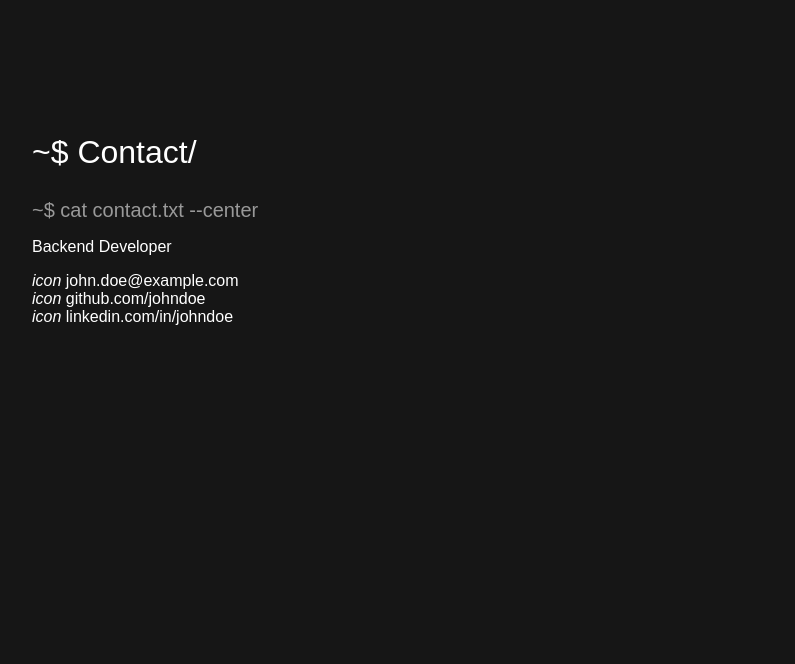
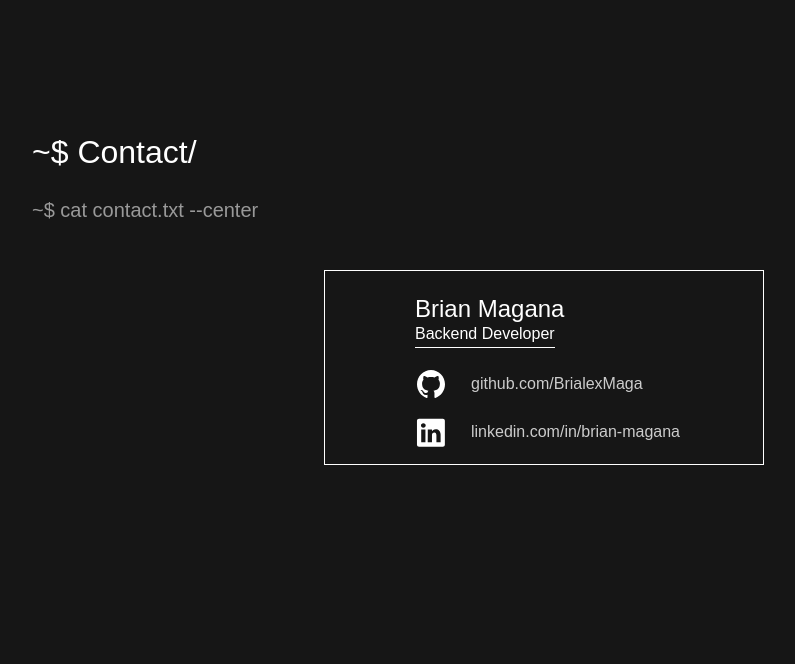
Before and after one commit to BrialexMaga/portfolio, a Flask app: page / in a window 1280 px wide. Shown: the part 3956-4620 px from the top of the page, without its empty margins (96-891 px from the left). Run offline with Flask 3, Linux system fonts and the light colour scheme; some web fonts are replaced.

Commit message:
Style contact section and add contact info

```diff
--- a/static/css/style.css
+++ b/static/css/style.css
@@ -284,6 +284,62 @@ h2 {
     margin-bottom: 4.5rem;
 }
 
+.card {
+    max-width: 440px;
+    border: white solid 1px;
+    margin: 3rem auto;
+    padding-left: 90px;
+}
+
+.card p {
+    margin: 0;
+    margin-bottom: 1.25em;
+}
+
+.card .name-info {
+    margin-top: 1em;
+    margin-bottom: 0.1em;
+    font-size: 1.5rem;
+}
+
+.title-info {
+    position: relative;
+    display: inline-block;
+    font-size: 1rem;
+}
+
+.title-info::after {
+    content: "";
+    display: block;
+    height: 1px;
+    background-color: currentColor;
+    margin-top: 4px;
+}
+
+.contact-item {
+    margin-bottom: 1rem;
+
+    display: flex;
+    align-items: center;
+    gap: 0.5rem;
+}
+
+.contact-icon {
+    fill: white;
+    height: 2em;
+    width: auto;
+
+    margin-right: 1em;
+}
+
+#contact .simple-link {
+    font-weight: normal;
+    color: hsl(0 0 80%);
+}
+
+#contact .simple-link:hover {
+    color: hsl(0 0 100%);
+}
 
 .footer {
     margin: 0;
--- /dev/null
+++ b/static/js/contact.js
@@ -0,0 +1,29 @@
+document.addEventListener("DOMContentLoaded", function() {
+    const emailElement = document.getElementById("virtual-mail");
+    const githubElement = document.getElementById("git-hub");
+    const linkedinElement = document.getElementById("linked-in");
+
+    // github maker
+    const domainGit = "github";
+    const userGit = "BrialexMaga";
+    const topDomain = "com";
+
+    githubElement.href = `https://${domainGit}.${topDomain}/${userGit}`;
+    githubElement.textContent = `${domainGit}.${topDomain}/${userGit}`;
+
+    // linkedin maker
+    const domainLinked = "linkedin";
+    const firstSection = "in";
+    const userLinked = "brian-magana";
+
+    linkedinElement.href = `https://${domainLinked}.${topDomain}/${firstSection}/${userLinked}`;
+    linkedinElement.textContent = `${domainLinked}.${topDomain}/${firstSection}/${userLinked}`;
+
+    // e-mail maker
+    /*
+    const user = "brian.alexis.p1999";
+    const domain = "gmail";
+
+    emailElement.textContent = `${user}@${domain}.${topDomain}`;
+    */
+});
--- a/templates/index.html
+++ b/templates/index.html
@@ -113,15 +113,21 @@
         <h2>~$ Contact/</h2>
         <p class="code">~$ cat contact.txt --center</p>
         <div class="card">
-            <p>Backend Developer</p>
+            <p class="name-info">Brian Magana</p>
+            <p class="title-info">Backend Developer</p>
+            <!--
             <div class="contact-item">
-                <i>icon</i> <span>john.doe@example.com </span>
+                <svg class="contact-icon" viewBox="0 0 512 512" xmlns="http://www.w3.org/2000/svg"><path d="M256 352c-16.53 0-33.06-5.422-47.16-16.41L0 173.2V400C0 426.5 21.49 448 48 448h416c26.51 0 48-21.49 48-48V173.2l-208.8 162.5C289.1 346.6 272.5 352 256 352zM16.29 145.3l212.2 165.1c16.19 12.6 38.87 12.6 55.06 0l212.2-165.1C505.1 137.3 512 125 512 112C512 85.49 490.5 64 464 64h-416C21.49 64 0 85.49 0 112C0 125 6.01 137.3 16.29 145.3z"/></svg>
+                <a id="virtual-mail"></a>
+            </div>
+            -->
+            <div class="contact-item">
+                <svg class="contact-icon" height="512px" id="Layer_1" style="enable-background:new 0 0 512 512;" version="1.1" viewBox="0 0 512 512" width="512px" xml:space="preserve" xmlns="http://www.w3.org/2000/svg" xmlns:xlink="http://www.w3.org/1999/xlink"><g><path class="st0" d="M256,32C132.3,32,32,134.8,32,261.7c0,101.5,64.2,187.5,153.2,217.9c11.2,2.1,15.3-5,15.3-11.1   c0-5.5-0.2-19.9-0.3-39.1c-62.3,13.9-75.5-30.8-75.5-30.8c-10.2-26.5-24.9-33.6-24.9-33.6c-20.3-14.3,1.5-14,1.5-14   c22.5,1.6,34.3,23.7,34.3,23.7c20,35.1,52.4,25,65.2,19.1c2-14.8,7.8-25,14.2-30.7c-49.7-5.8-102-25.5-102-113.5   c0-25.1,8.7-45.6,23-61.6c-2.3-5.8-10-29.2,2.2-60.8c0,0,18.8-6.2,61.6,23.5c17.9-5.1,37-7.6,56.1-7.7c19,0.1,38.2,2.6,56.1,7.7   c42.8-29.7,61.5-23.5,61.5-23.5c12.2,31.6,4.5,55,2.2,60.8c14.3,16.1,23,36.6,23,61.6c0,88.2-52.4,107.6-102.3,113.3   c8,7.1,15.2,21.1,15.2,42.5c0,30.7-0.3,55.5-0.3,63c0,6.1,4,13.3,15.4,11C415.9,449.1,480,363.1,480,261.7   C480,134.8,379.7,32,256,32z"/></g></svg>
+                <a target="_blank" class="simple-link" id="git-hub"></a>
             </div>
             <div class="contact-item">
-                <i>icon</i> <span>github.com/johndoe</span>
-            </div>
-            <div class="contact-item">
-                <i>icon</i> <span>linkedin.com/in/johndoe</span>
+                <svg class="contact-icon" enable-background="new 0 0 56.693 56.693" height="56.693px" id="Layer_1" version="1.1" viewBox="0 0 56.693 56.693" width="56.693px" xml:space="preserve" xmlns="http://www.w3.org/2000/svg" xmlns:xlink="http://www.w3.org/1999/xlink"><g><path d="M30.071,27.101v-0.077c-0.016,0.026-0.033,0.052-0.05,0.077H30.071z"/><path d="M49.265,4.667H7.145c-2.016,0-3.651,1.596-3.651,3.563v42.613c0,1.966,1.635,3.562,3.651,3.562h42.12   c2.019,0,3.654-1.597,3.654-3.562V8.23C52.919,6.262,51.283,4.667,49.265,4.667z M18.475,46.304h-7.465V23.845h7.465V46.304z    M14.743,20.777h-0.05c-2.504,0-4.124-1.725-4.124-3.88c0-2.203,1.67-3.88,4.223-3.88c2.554,0,4.125,1.677,4.175,3.88   C18.967,19.052,17.345,20.777,14.743,20.777z M45.394,46.304h-7.465V34.286c0-3.018-1.08-5.078-3.781-5.078   c-2.062,0-3.29,1.389-3.831,2.731c-0.197,0.479-0.245,1.149-0.245,1.821v12.543h-7.465c0,0,0.098-20.354,0-22.459h7.465v3.179   c0.992-1.53,2.766-3.709,6.729-3.709c4.911,0,8.594,3.211,8.594,10.11V46.304z"/></g></svg>
+                <a target="_blank" class="simple-link" id="linked-in"></a>
             </div>
         </div>
     </section>
@@ -130,5 +136,6 @@
     <footer class="footer">
         <p>portfolio webpage line 130/134 (END) (contact me for help or close the window to quit)</p>
     </footer>
+    <script src="{{ url_for('static', filename='js/contact.js') }}"></script>
 </body>
 </html>
```
